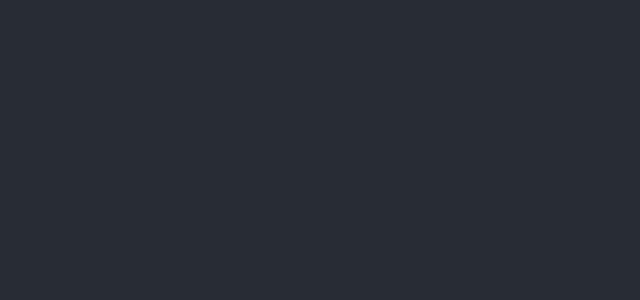
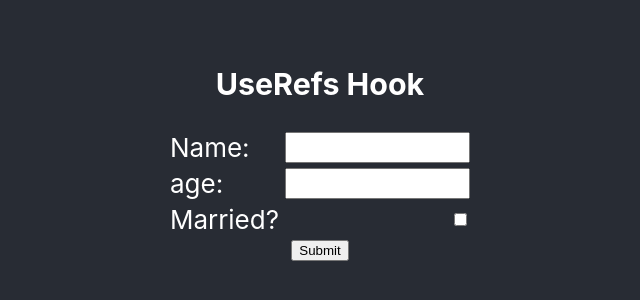
Before and after one commit to SiEr0212/react_Hooks_useRef-, a React (Create React App) app: page / in a window 1280 px wide. Shown: the part 252-552 px from the top of the page, without its empty margins (320-960 px from the left). Built offline with nearby package versions, Linux system fonts and the light colour scheme.

Commit message:
added refs

```diff
--- a/src/App.css
+++ b/src/App.css
@@ -36,3 +36,12 @@
     transform: rotate(360deg);
   }
 }
+
+.form-field {
+  display: flex;
+  flex-direction: row;
+  margin-bottom: 5px;
+  justify-content: space-between;
+  width: 300px;
+
+}
--- a/src/App.js
+++ b/src/App.js
@@ -1,9 +1,30 @@
+import React, { useEffect, useRef } from "react";
 import "./App.css";
 
 function App() {
+  const nameRef = useRef();
+  const ageRef = useRef();
+  const marriedRef = useRef();
+  const submitRef = useRef();
+
   return (
     <div className="App">
-      <header className="App-header"></header>
+      <header className="App-header">
+        <h3>UseRefs Hook</h3>
+        <div className="form-field">
+          <span>Name: </span>
+          <input ref={nameRef} type="text" />
+        </div>
+        <div className="form-field">
+          <span>age: </span>
+          <input ref={ageRef} type="text" />
+        </div>
+        <div className="form-field">
+          <span>Married? </span>
+          <input ref={marriedRef} type="checkbox" />
+        </div>
+        <button ref={submitRef}>Submit</button>
+      </header>
     </div>
   );
 }
```
